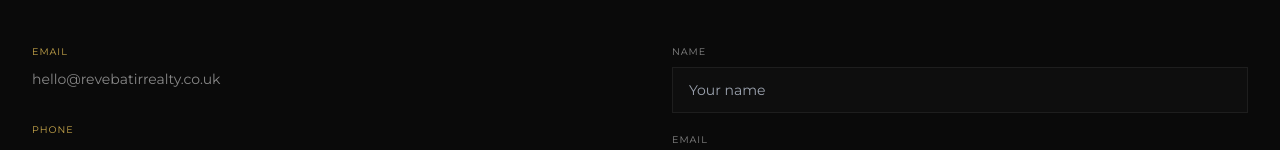
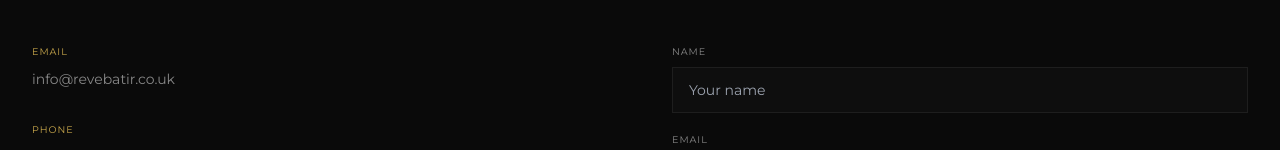
Before and after one commit to maxwellcudjoe/realestateapp, a Next.js app: page /contact in a window 1280 px wide. Shown: the part 235-385 px from the top of the page. Built offline with nearby package versions, Linux system fonts and the light colour scheme.

Commit message:
feat: wire real domain revebatir.co.uk and info@ email
- Resend from-address: noreply@revebatir.co.uk (matches purchased domain)
- Contact page mailto + display: info@revebatir.co.uk (real working inbox)

```diff
--- a/src/app/contact/page.tsx
+++ b/src/app/contact/page.tsx
@@ -56,10 +56,10 @@ export default function ContactPage() {
             <div>
               <p className="font-sans text-[0.6rem] uppercase tracking-widest text-gold mb-2">Email</p>
               <a
-                href="mailto:hello@revebatirrealty.co.uk"
+                href="mailto:info@revebatir.co.uk"
                 className="font-sans text-sm text-stone hover:text-ivory transition-colors"
               >
-                hello@revebatirrealty.co.uk
+                info@revebatir.co.uk
               </a>
             </div>
             <div>
--- a/src/lib/resend.ts
+++ b/src/lib/resend.ts
@@ -22,7 +22,7 @@ export async function sendEmail({
   html: string
 }) {
   return getClient().emails.send({
-    from: 'Rêve Bâtir Realty <noreply@revebatirrealty.co.uk>',
+    from: 'Rêve Bâtir Realty <noreply@revebatir.co.uk>',
     to,
     subject,
     html,
```
